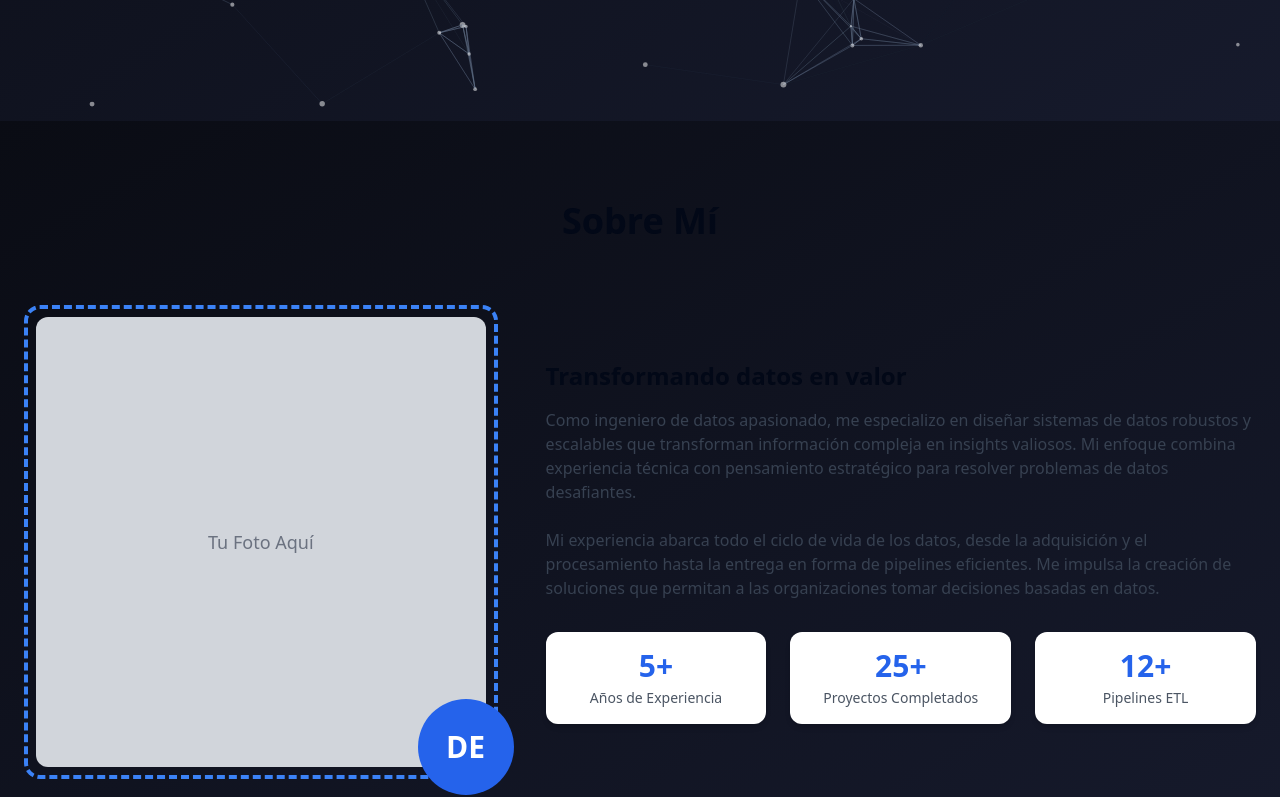
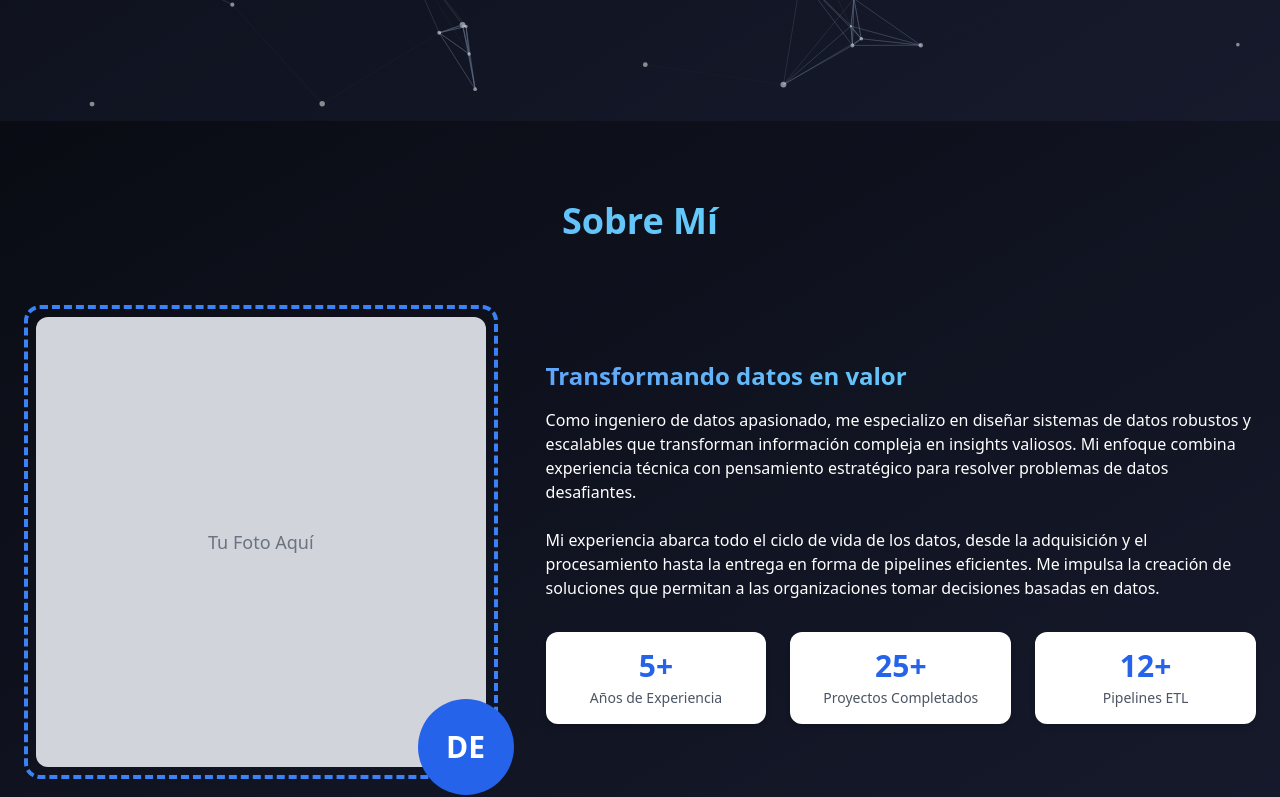
Before and after one commit to DanielDls-exe/portfolioDE, a React (Vite) app: page / in a window 1280 px wide. Shown: the part 679-1476 px from the top of the page. Built offline with nearby package versions, Linux system fonts and the light colour scheme.

Commit message:
styles: change styles of color

```diff
--- a/src/components/AboutMe.tsx
+++ b/src/components/AboutMe.tsx
@@ -13,7 +13,7 @@ const AboutMe: React.FC = () => {
     <section id="sobre-mi" className="py-20 bg-gradient-to-br from-[#0a0c14] to-[#161a2c]">
       <div className="container mx-auto px-4 md:px-6">
         <motion.h2
-          className="text-3xl md:text-4xl font-bold text-center mb-16 dark:text-white"
+          className="text-3xl md:text-4xl font-bold text-center mb-16 bg-clip-text text-transparent bg-gradient-to-r from-blue-400 to-cyan-300"
           initial={{ opacity: 0 }}
           whileInView={{ opacity: 1 }}
           transition={{ duration: 0.5 }}
@@ -52,11 +52,11 @@ const AboutMe: React.FC = () => {
             transition={{ duration: 0.7, delay: 0.2 }}
             viewport={{ once: true }}
           >
-            <h3 className="text-xl md:text-2xl font-semibold mb-4 dark:text-white">Transformando datos en valor</h3>
-            <p className="text-gray-700 dark:text-gray-300 mb-6">
+            <h3 className="text-xl md:text-2xl font-semibold mb-4 bg-clip-text text-transparent bg-gradient-to-r from-blue-400 to-cyan-300">Transformando datos en valor</h3>
+            <p className="text-white mb-6">
               Como ingeniero de datos apasionado, me especializo en diseñar sistemas de datos robustos y escalables que transforman información compleja en insights valiosos. Mi enfoque combina experiencia técnica con pensamiento estratégico para resolver problemas de datos desafiantes.
             </p>
-            <p className="text-gray-700 dark:text-gray-300 mb-8">
+            <p className="text-white mb-8">
               Mi experiencia abarca todo el ciclo de vida de los datos, desde la adquisición y el procesamiento hasta la entrega en forma de pipelines eficientes. Me impulsa la creación de soluciones que permitan a las organizaciones tomar decisiones basadas en datos.
             </p>
 
--- a/src/components/Navbar.tsx
+++ b/src/components/Navbar.tsx
@@ -34,7 +34,7 @@ const Navbar: React.FC = () => {
       <nav
         className={`fixed top-0 left-0 w-full z-50 transition-all duration-300 ${
           isScrolled
-            ? "bg-white/90 dark:bg-slate-900/90 backdrop-blur-md shadow-md"
+            ? "bg-slate-900/90 backdrop-blur-md shadow-md"
             : "bg-transparent"
         }`}
       >
@@ -60,7 +60,7 @@ const Navbar: React.FC = () => {
                   href={item.href}
                   className={`px-4 py-2 rounded-md transition-colors ${
                     isScrolled
-                      ? "text-slate-700 hover:text-slate-900 dark:text-slate-300 dark:hover:text-white"
+                      ? "text-slate-700 text-white"
                       : "text-slate-200 hover:text-white"
                   }`}
                   onClick={(e) => {
--- a/src/components/Projects.tsx
+++ b/src/components/Projects.tsx
@@ -106,7 +106,7 @@ const Projects: React.FC = () => {
               key={tech}
               variant={selectedTechnology === tech ? "default" : "outline"}
               onClick={() => setSelectedTechnology(tech)}
-              className="text-sm"
+              className="text-sm "
             >
               {tech}
             </Button>
```
